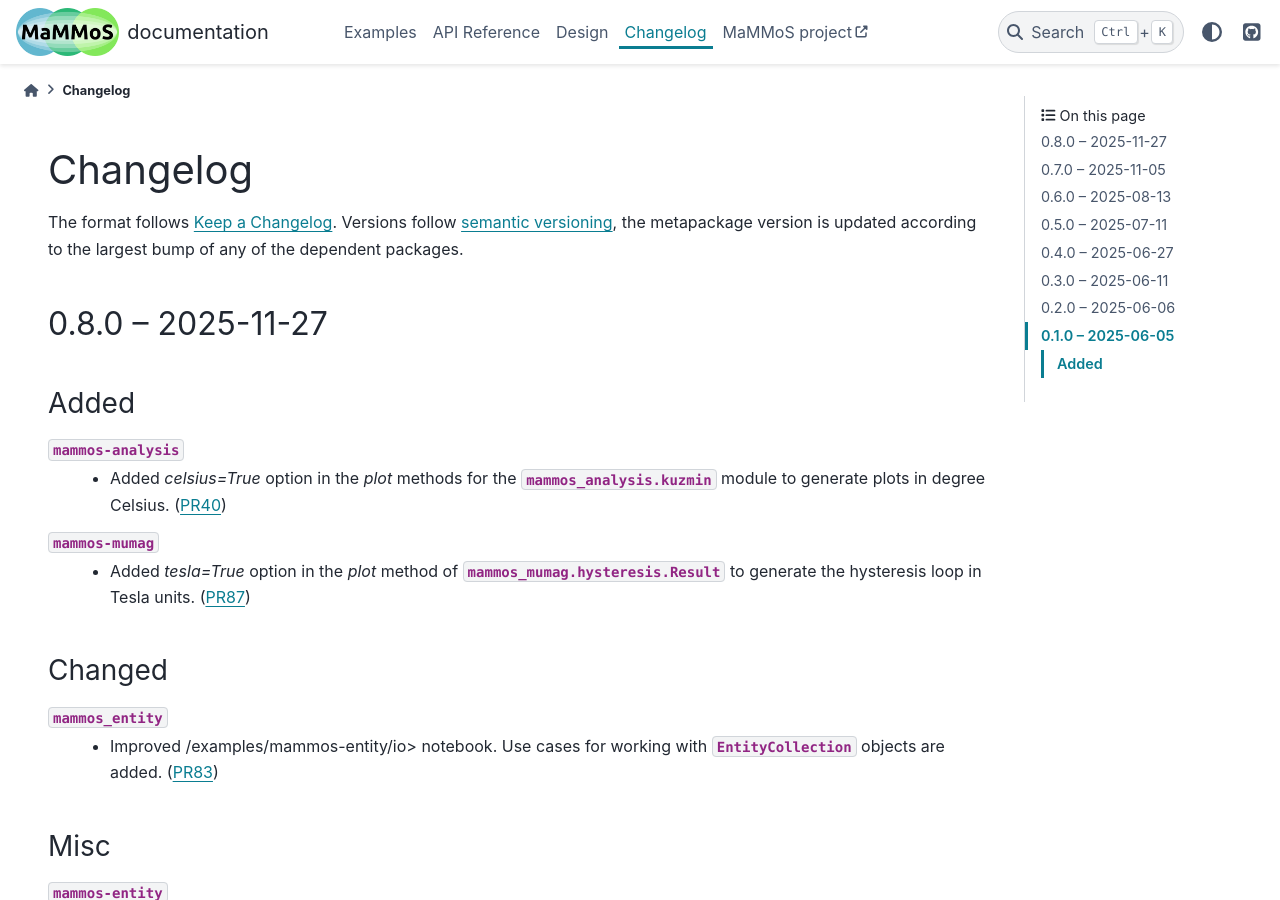
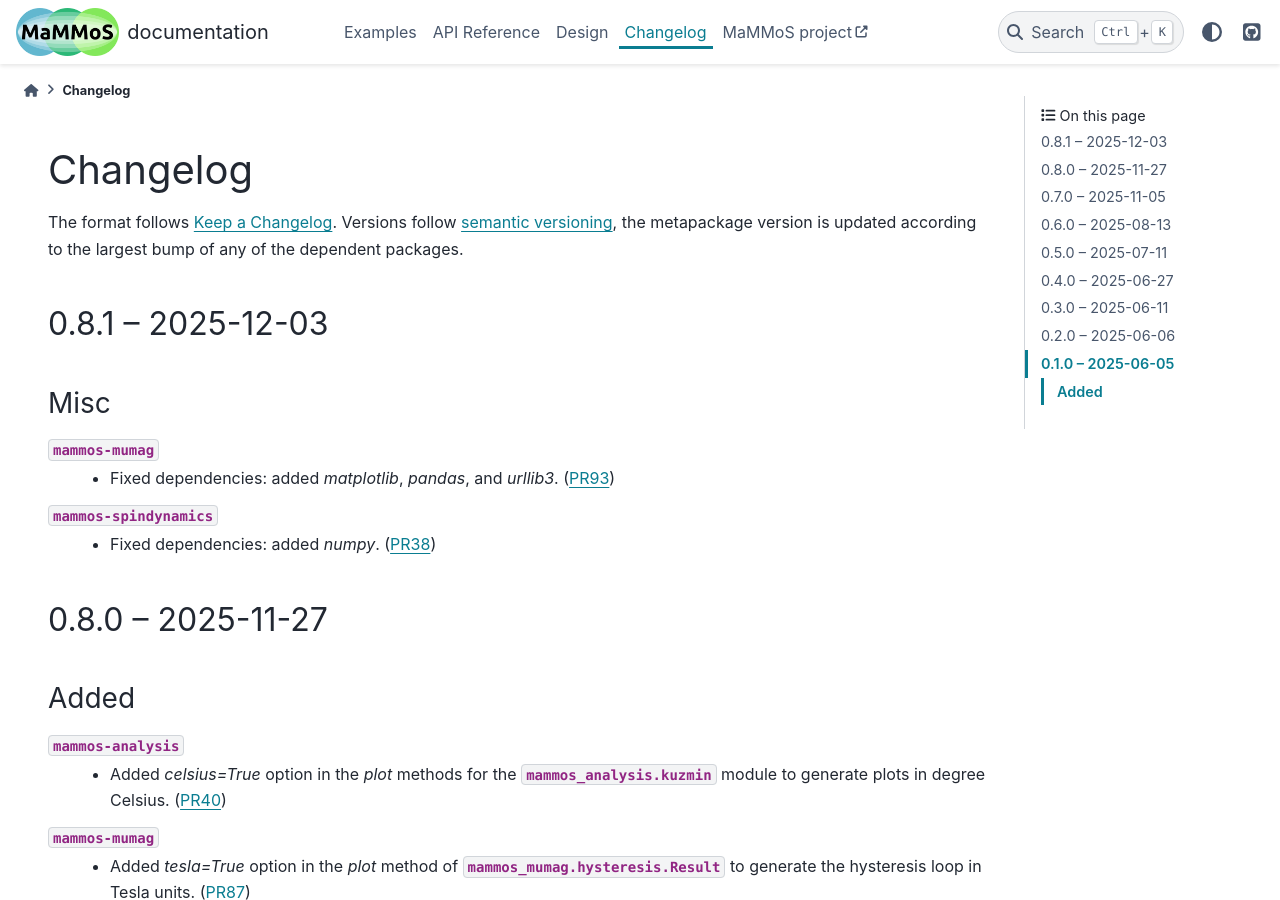
Before and after one commit to MaMMoS-project/mammos, a Sphinx documentation site: the page built from docs/source/changelog.rst, in a window 1280 px wide and 900 px high. Built offline with Sphinx 7.4.7 and the PyData theme 0.15.4, drawn with Linux system fonts in a browser that asks for light colours; pages that are not in the unit, such as notebooks, are missing from menus; the version number is read from the project's files by our own code.

Commit message:
Bump version

```diff
--- a/docs/source/changelog.rst
+++ b/docs/source/changelog.rst
@@ -5,6 +5,18 @@ Changelog
 The format follows `Keep a Changelog <https://keepachangelog.com/>`__. Versions
 follow `semantic versioning <https://semver.org/>`__, the metapackage version is
 updated according to the largest bump of any of the dependent packages.
+
+0.8.1 -- 2025-12-03
+===================
+
+Misc
+----
+
+``mammos-mumag``
+  - Fixed dependencies: added `matplotlib`, `pandas`, and `urllib3`. (`PR93 <https://github.com/MaMMoS-project/mammos-mumag/pull/93>`__)
+``mammos-spindynamics``
+  - Fixed dependencies: added `numpy`. (`PR38 <https://github.com/MaMMoS-project/mammos-spindynamics/pull/38>`__)
+
 
 0.8.0 -- 2025-11-27
 ===================
--- a/pyproject.toml
+++ b/pyproject.toml
@@ -4,7 +4,7 @@ build-backend = "hatchling.build"
 
 [project]
 name = "mammos"
-version = "0.8.0"
+version = "0.8.1"
 description = "A multiphyscis simulation suite for magnetic materials."
 readme = "README.md"
 authors = [
@@ -28,8 +28,8 @@ dependencies = [
   "mammos-analysis==0.2.0",
   "mammos-dft==0.3.2",
   "mammos-entity==0.11.0",
-  "mammos-mumag==0.10.0",
-  "mammos-spindynamics==0.2.3",
+  "mammos-mumag==0.10.1",
+  "mammos-spindynamics==0.2.4",
   "mammos-units==0.3.2",
 ]
 
```
Also changed, not shown: CHANGELOG.md (+2 -0 lines), 1 other file.
